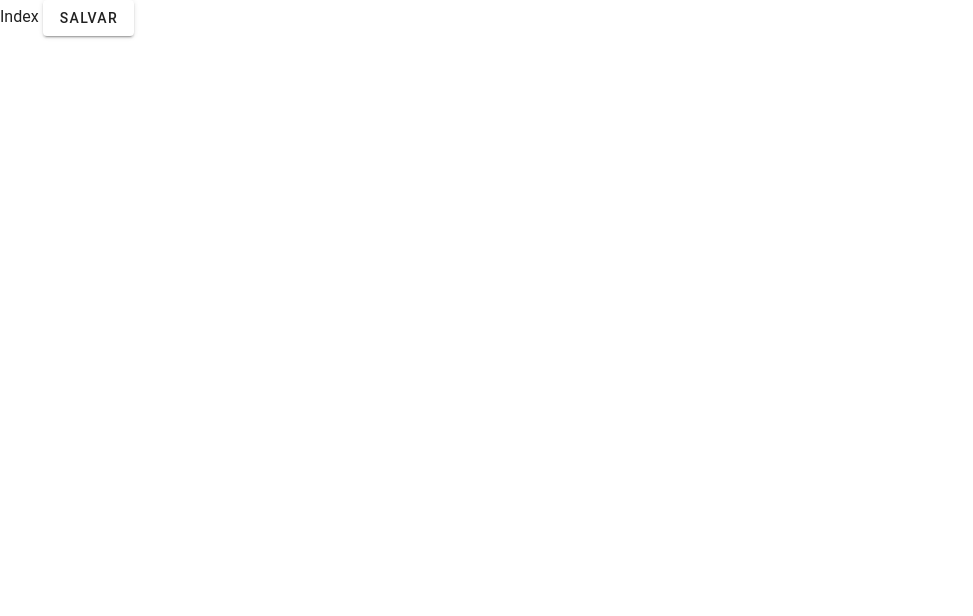
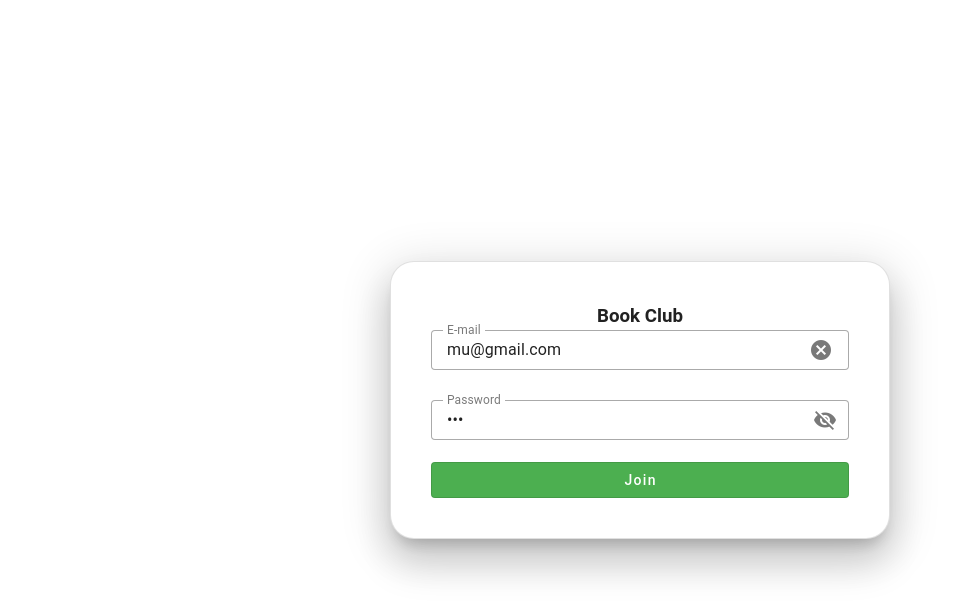
Before and after one commit to mbalves1/front-book-club, a Nuxt app: page / in a window 1280 px wide. Shown: the top 616 px of the page, without its empty margins (0-973 px from the left). Built offline with nearby package versions, Linux system fonts and the light colour scheme.

Commit message:
[feat]: criando forms para login

```diff
--- a/pages/index.vue
+++ b/pages/index.vue
@@ -1,13 +1,80 @@
 <template>
-  <div>
-    Index
-    <v-btn>Salvar</v-btn>
+  <div class="flex justify-center align-center h-100vh">
+    <v-card class="border elevation-24 rounded-xl w-500px pa-10">
+      <v-form ref="formRef">
+        <div class="flex justify-center flex-col">
+          <div>
+            <div class="flex justify-center">
+              <h3>Book Club</h3>
+            </div>
+            <v-text-field
+              variant="outlined"
+              density="compact"
+              clearable
+              label="E-mail"
+              required
+              :rules="[v => !!v || 'E-mail é obrigatório']"
+              v-model="payload.user.email"
+            ></v-text-field>
+            <v-text-field
+              variant="outlined"
+              density="compact"
+              label="Password"
+              class="mt-2"
+              :rules="[v => !!v || 'Senha é obrigatória']"
+              :type="showPassword ? 'text' : 'password'"
+              :append-inner-icon="showPassword ? 'mdi-eye' : 'mdi-eye-off'"
+              @click:append-inner="showPassword = !showPassword"
+              required
+              v-model="payload.user.password"
+            ></v-text-field>
+          </div>
+
+          <div>
+            <v-btn
+              variant="flat"
+              block
+              class="pa-3 border"
+              color="green text-capitalize"
+              @click="doLogin"
+            >Join</v-btn>
+          </div>
+        </div>
+      </v-form>
+    </v-card>
   </div>
 </template>
 <script setup>
+
+const { postLogin } = useUserStore()
 
 definePageMeta({
   layout: 'default'
 })
 
+const formRef = ref(null)
+const payload = ref({
+  user: {
+    email: "mu@gmail.com",
+    password: "123"
+  }
+})
+
+const showPassword = ref(false)
+
+const doLogin = async () => {
+  const { valid } = await formRef.value.validate();
+  // const valid = await formRef.value.validate();
+  console.log("valid", valid)
+  if (!valid) {
+    return
+  }
+  try {
+    console.log(payload.value)
+    await postLogin(payload.value)
+  }catch(error) {
+    console .error(error)
+  }
+}
+
 </script>
--- /dev/null
+++ b/store/login.js
@@ -0,0 +1,28 @@
+import { defineStore } from 'pinia'
+import { postLogin } from "../server/auth-api.js"
+
+export const useUserStore = defineStore('user', {
+  state: () => ({
+    user: {
+      token: null,
+    },
+    msgError: null
+  }),
+  actions: {
+    async postLogin(payload) {
+      try {
+        const response = await postLogin(payload)
+        console.log("responmse", response)
+
+        const token = JSON.stringify(response.user.token)
+        this.user.token = token
+
+        localStorage.setItem("token", token)
+
+        return response
+      } catch (error) {
+        throw new Error('Error login');
+      }
+    },
+  }
+})
```
Also changed, not shown: 2 other files (tests, documents, lock files or other folders).
